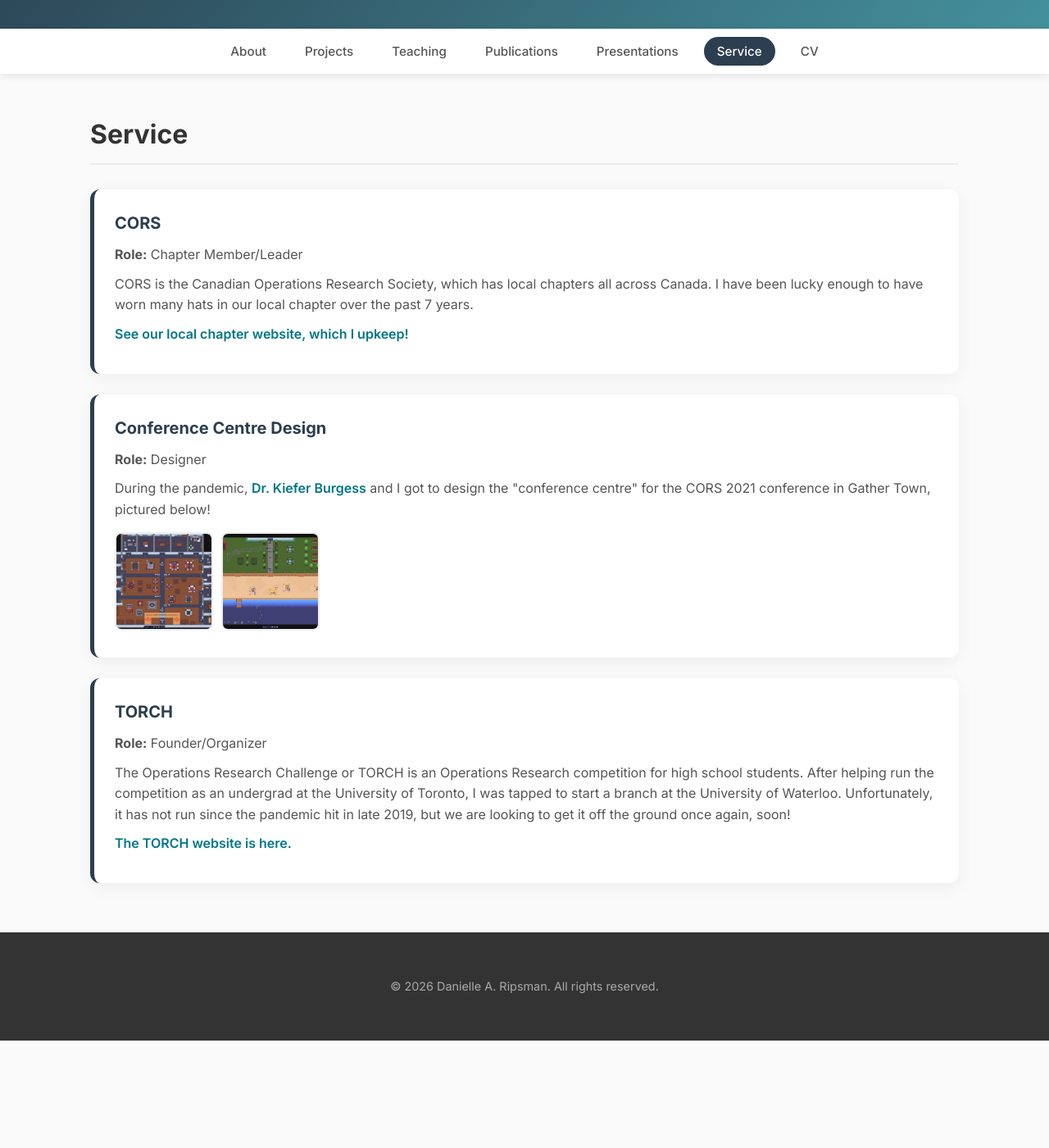
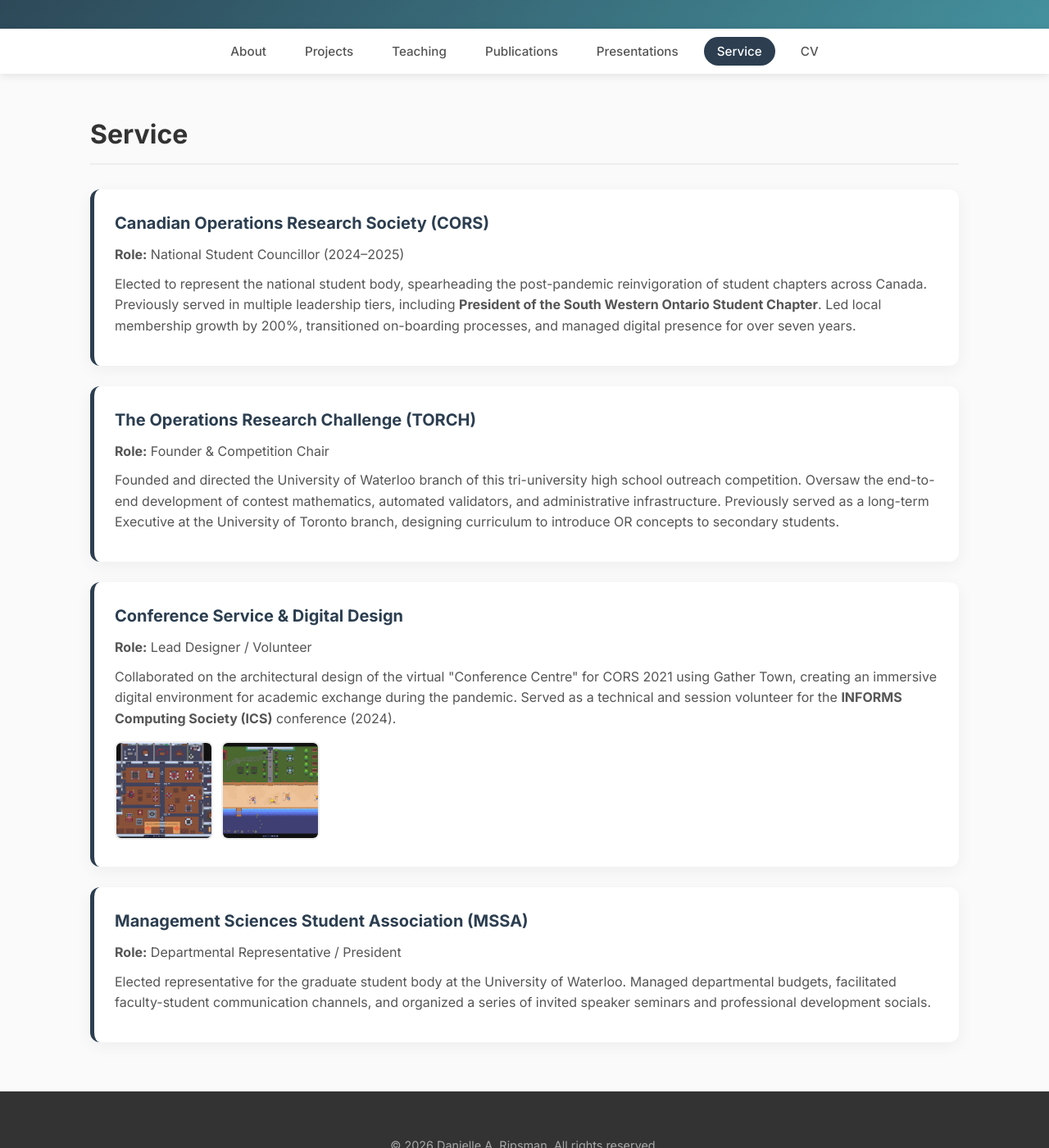
Before and after one commit to DaniRip/DaniRip.github.io, a Jekyll site: the page built from service.md, in a window 1280 px wide and 1400 px high, scrolled down 313 px. Shown: the whole window at 82% size. Built offline with Jekyll 4.4.1, drawn with Linux system fonts in a browser that asks for light colours; before the commit the page ends 1582 px from its top, so only the background shows below that.

Commit message:
Update service.yml

```diff
--- a/_data/service.yml
+++ b/_data/service.yml
@@ -1,20 +1,24 @@
-- organization: "CORS"
-  role: "Chapter Member/Leader"
-  description: "CORS is the Canadian Operations Research Society, which has local chapters all across Canada. I have been lucky enough to have worn many hats in our local chapter over the past 7 years."
-  link: "http://swontario.cors.ca/"
-  link_text: "See our local chapter website, which I upkeep!"
+- organization: "Canadian Operations Research Society (CORS)"
+  role: "National Student Councillor (2024–2025)"
+  description: |
+    Elected to represent the national student body, spearheading the post-pandemic reinvigoration of student chapters across Canada. Previously served in multiple leadership tiers, including <b>President of the South Western Ontario Student Chapter</b>. Led local membership growth by 200%, transitioned on-boarding processes, and managed digital presence for over seven years.
 
-- organization: "Conference Centre Design"
-  role: "Designer"
-  description: 'During the pandemic, <a href="https://www.linkedin.com/in/kieferburgess" target="_blank">Dr. Kiefer Burgess</a> and I got to design the "conference centre" for the CORS 2021 conference in Gather Town, pictured below!'
+- organization: "The Operations Research Challenge (TORCH)"
+  role: "Founder & Competition Chair"
+  description: |
+    Founded and directed the University of Waterloo branch of this tri-university high school outreach competition. Oversaw the end-to-end development of contest mathematics, automated validators, and administrative infrastructure. Previously served as a long-term Executive at the University of Toronto branch, designing curriculum to introduce OR concepts to secondary students.
+
+- organization: "Conference Service & Digital Design"
+  role: "Lead Designer / Volunteer"
+  description: |
+    Collaborated on the architectural design of the virtual "Conference Centre" for CORS 2021 using Gather Town, creating an immersive digital environment for academic exchange during the pandemic. Served as a technical and session volunteer for the <b>INFORMS Computing Society (ICS)</b> conference (2024).
   images:
     - src: "/assets/MainGatherRoom.png"
       alt: "Main Gather Room"
     - src: "/assets/BeachArea.png"
       alt: "Beach Area in Gather Town"
 
-- organization: "TORCH"
-  role: "Founder/Organizer"
-  description: "The Operations Research Challenge or TORCH is an Operations Research competition for high school students. After helping run the competition as an undergrad at the University of Toronto, I was tapped to start a branch at the University of Waterloo. Unfortunately, it has not run since the pandemic hit in late 2019, but we are looking to get it off the ground once again, soon!"
-  link: "https://torch.uwaterloo.ca/"
-  link_text: "The TORCH website is here."
+- organization: "Management Sciences Student Association (MSSA)"
+  role: "Departmental Representative / President"
+  description: |
+    Elected representative for the graduate student body at the University of Waterloo. Managed departmental budgets, facilitated faculty-student communication channels, and organized a series of invited speaker seminars and professional development socials.
```
